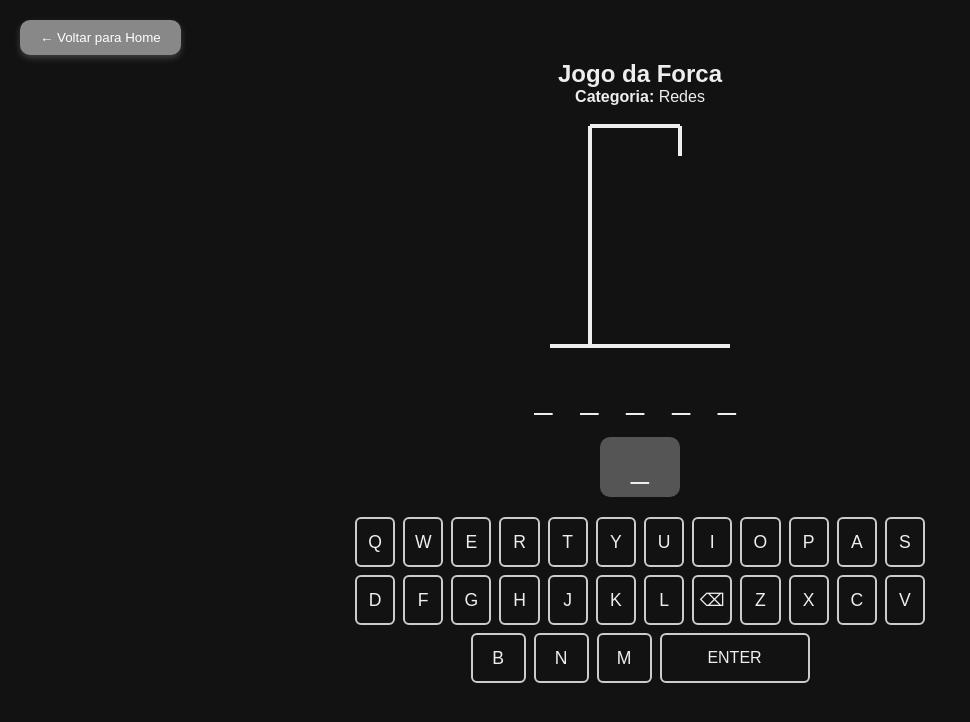
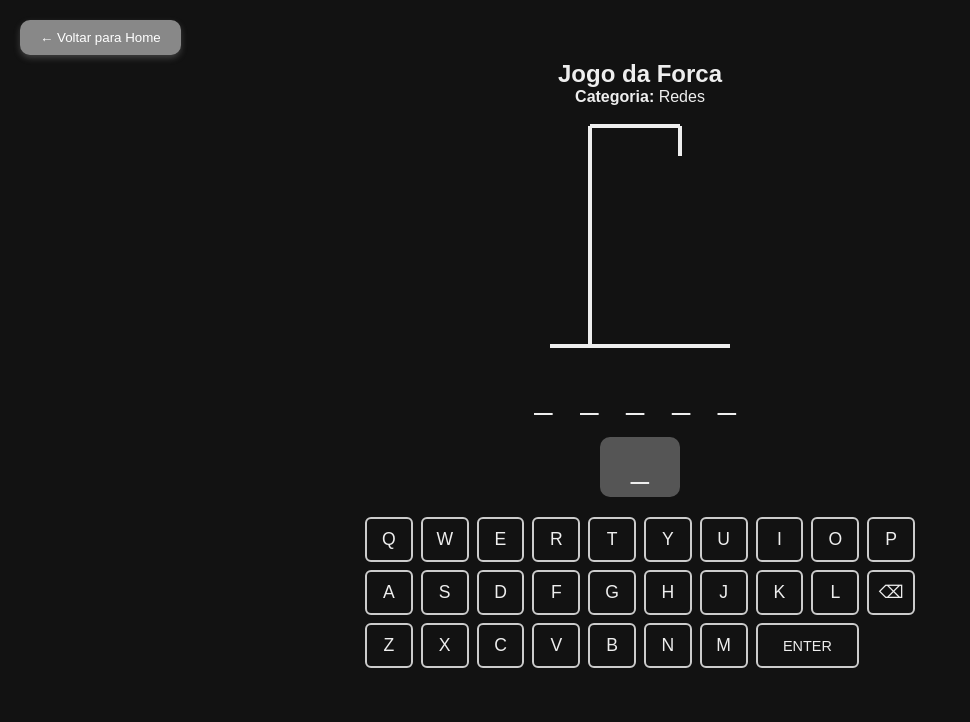
Before and after one commit to ArturLima33/Meu-Portifolio, a Next.js app in the folder meu-portifolio/: page / in a window 1280 px wide. Both pictures are taken after a click on the button "Jogar Jogo da Forca". Shown: the top 722 px of the page, without its empty margins (0-970 px from the left). Built offline with nearby package versions, Linux system fonts and the light colour scheme.

Commit message:
Meu Portifolio

```diff
--- a/meu-portifolio/app/styles/Forca.module.css
+++ b/meu-portifolio/app/styles/Forca.module.css
@@ -51,17 +51,20 @@
 
 .teclado {
   margin-top: 20px;
-  display: flex;
-  flex-wrap: wrap;
+  display: grid;
+  /* O segredo: ele tenta colocar colunas de 45px, mas se não couber, ele joga pra baixo */
+  grid-template-columns: repeat(auto-fit, minmax(45px, 1fr));
   justify-content: center;
   gap: 8px;
-  max-width: 100%;
+  width: 100%;
+  max-width: 550px;
+  margin-left: auto;
+  margin-right: auto;
 }
 
 .botaoTeclado {
-  flex: 1 0 40px;
-  max-width: 55px;
-  height: 50px;
+  width: 100%;
+  height: 45px;
   font-size: 1.1rem;
   display: flex;
   align-items: center;
@@ -71,7 +74,6 @@
   color: #eee;
   border-radius: 6px;
   cursor: pointer;
-  transition: background-color 0.2s;
 }
 
 .botaoTeclado:hover {
@@ -79,10 +81,9 @@
 }
 
 .botaoEnter {
-  flex: 2 0 100px;
-  max-width: 150px;
-  height: 50px;
-  font-size: 1rem;
+  grid-column: span 2;
+  height: 45px;
+  font-size: 0.9rem;
   background-color: transparent;
   border: 2px solid #ccc;
   color: #eee;
```
